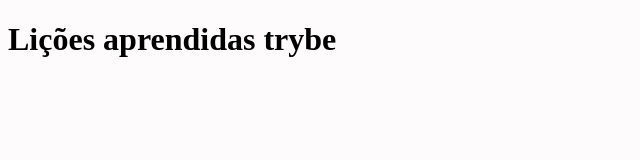
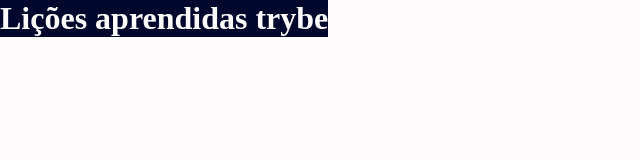
Before and after one commit to nicolasRod09/Projeto_lessons_Learned_Trybe, a website: page index.html in a window 1280 px wide. Shown: the whole page, without its empty margins (0-640 px from the left). Drawn offline with Linux system fonts and the light colour scheme.

Commit message:
adiciona id cabecalho e img

```diff
--- a/index.html
+++ b/index.html
@@ -1,5 +1,5 @@
 <!DOCTYPE html>
-    <html>
+    <html lang="pt-br">
         <head>
             <meta charset="UTF-8">
             <title id="cabecalho">Lições aprendidas trybe</title>
@@ -7,5 +7,8 @@
         </head>
     </html>
     <body>
-        <h1>Lições aprendidas trybe</h1>
+        <header id="cabecalho">
+            <h1 id="titulo">Lições aprendidas trybe</h1>
+        </header>
+        <img src="" alt="">
     </body>
--- a/style.css
+++ b/style.css
@@ -1,5 +1,14 @@
+* {
+    margin: 0;
+}
+
 body {
     background-color: rgb(253, 251, 251);
 }
 
-#cabecalho
+#cabecalho {
+    position: fixed;
+    top: 0;
+    background-color: rgb(0, 7, 45);
+    color: rgb(253, 251, 251);
+}
```
Also changed, not shown: minha_foto.jpg (added).
